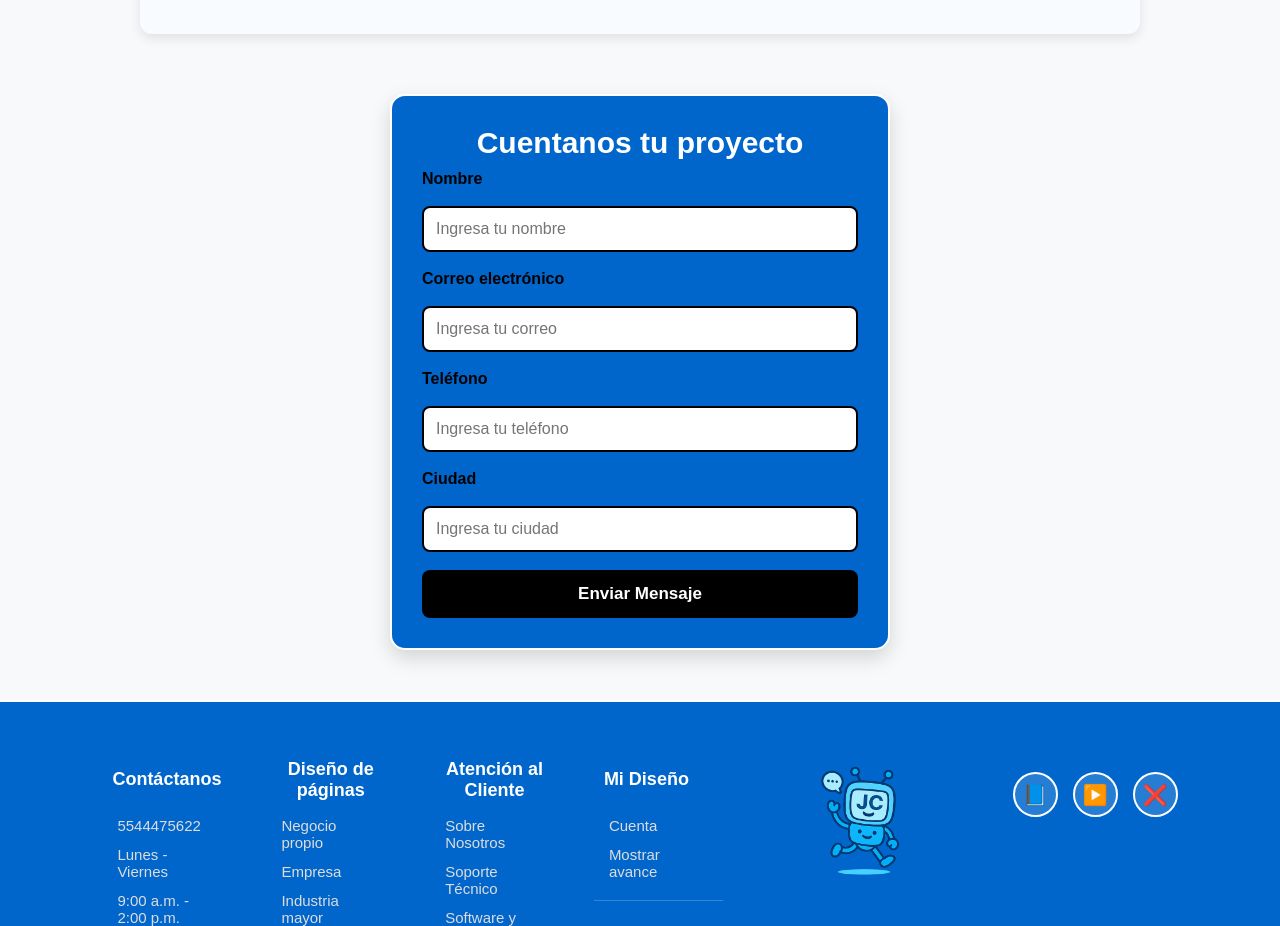
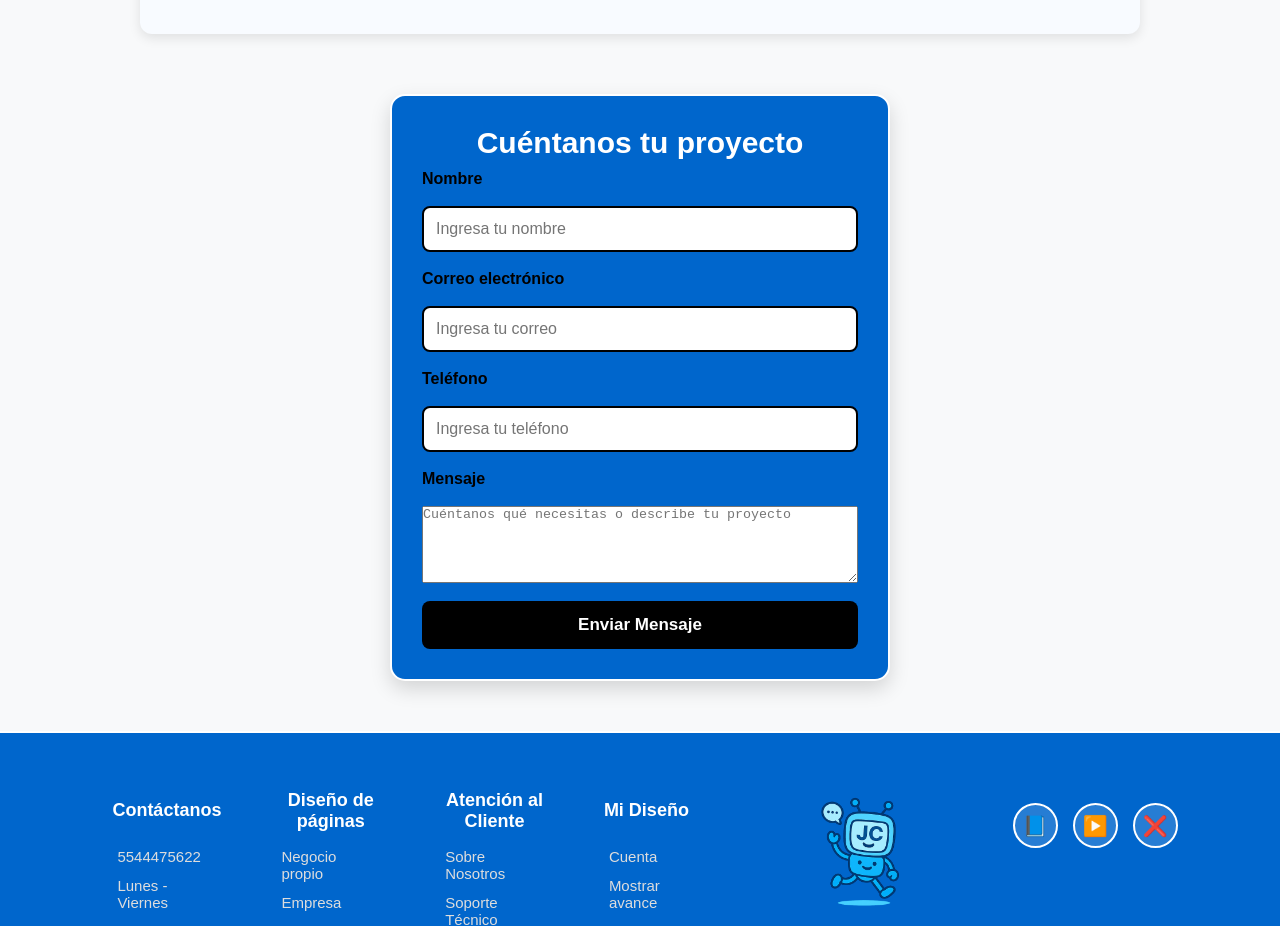
Before and after one commit to JC-Desarrollo-Digital/jc-app-web, a React (Vite) app: page / in a window 1280 px wide. Shown: the part 3000-3926 px from the top of the page. Built offline with nearby package versions, Linux system fonts and the light colour scheme.

Commit message:
se genero un campo donde el usuario pueda escribir lo que necesita y en las etiquetas de label se le agrego el htmlfore, en los input el name e id

```diff
--- a/src/components/Contact/Contact.tsx
+++ b/src/components/Contact/Contact.tsx
@@ -1,23 +1,43 @@
 import "./Contact.css";
 
-export default Contact;
-function Contact() {
+export default function Contact() {
   return (
     <section className="contact">
-      <h2>Cuentanos tu proyecto</h2>
+      <h2>Cuéntanos tu proyecto</h2>
 
       <form>
-        <label>Nombre</label>
-        <input type="text" placeholder="Ingresa tu nombre" />
+        <label htmlFor="nombre">Nombre</label>
+        <input
+          type="text"
+          id="nombre"
+          name="nombre"
+          placeholder="Ingresa tu nombre"
+        />
 
-        <label>Correo electrónico</label>
-        <input type="email" placeholder="Ingresa tu correo" />
+        <label htmlFor="correo">Correo electrónico</label>
+        <input
+          type="email"
+          id="correo"
+          name="correo"
+          placeholder="Ingresa tu correo"
+        />
 
-        <label>Teléfono</label>
-        <input type="tel" placeholder="Ingresa tu teléfono" />
+        <label htmlFor="telefono">Teléfono</label>
+        <input
+          type="tel"
+          id="telefono"
+          name="telefono"
+          placeholder="Ingresa tu teléfono"
+        />
 
-        <label>Ciudad</label>
-        <input type="text" placeholder="Ingresa tu ciudad" />
+        <label htmlFor="mensaje">Mensaje</label>
+        <textarea
+          id="mensaje"
+          name="mensaje"
+          placeholder="Cuéntanos qué necesitas o describe tu proyecto"
+          rows={5}
+          required
+        />
 
         <button type="submit">Enviar Mensaje</button>
       </form>
```
